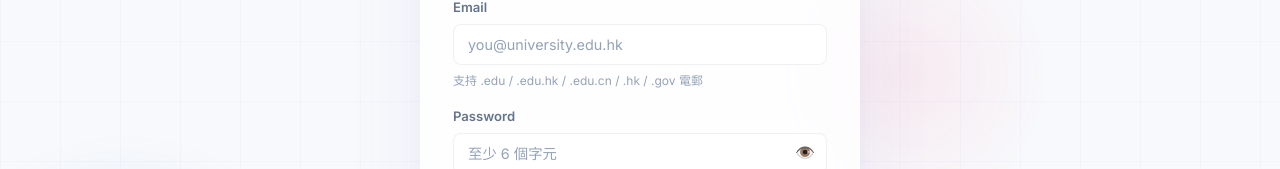
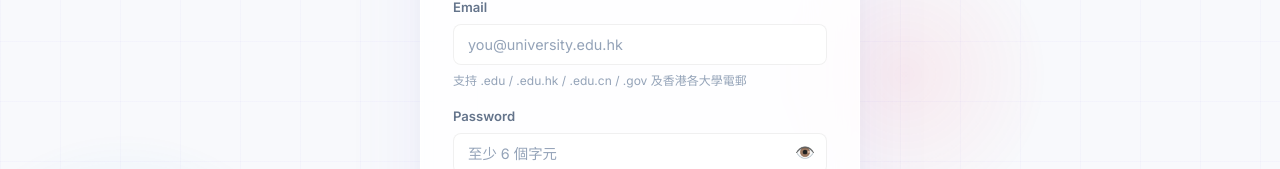
Before and after one commit to Tony0824X/HK_UpUp, a Next.js app in the folder web/: page /auth in a window 1280 px wide. Both pictures are taken after a click on the button "Register". Shown: the part 379-548 px from the top of the page. Built offline with nearby package versions, Linux system fonts and the light colour scheme; no server answers.

Commit message:
fix: update allowed email domains - add HK universities, remove .hk

```diff
--- a/web/src/app/auth/page.js
+++ b/web/src/app/auth/page.js
@@ -7,7 +7,11 @@ import { supabase } from "@/lib/supabase";
 import styles from "./auth.module.css";
 
 // Allowed email domain suffixes
-const ALLOWED_DOMAINS = [".edu", ".edu.hk", ".edu.cn", ".hk", ".gov"];
+const ALLOWED_DOMAINS = [
+  ".edu", ".edu.hk", ".edu.cn", ".gov",
+  ".hku.hk", ".cuhk.edu.hk", ".ust.hk", ".cityu.edu.hk",
+  ".polyu.edu.hk", ".hkbu.edu.hk", ".eduhk.hk", ".ln.edu.hk",
+];
 
 function isAllowedEmail(email) {
   const lower = email.toLowerCase().trim();
@@ -35,7 +39,7 @@ export default function AuthPage() {
 
     // Validate .edu email
     if (!isAllowedEmail(email)) {
-      setError("請使用學術或政府電郵註冊（.edu / .edu.hk / .edu.cn / .hk / .gov）");
+      setError("請使用學術或政府電郵註冊（.edu / .edu.hk / .edu.cn / .gov 或香港各大學電郵）");
       return;
     }
 
@@ -185,7 +189,7 @@ export default function AuthPage() {
                 id="register-email"
               />
               <span className={styles.hint}>
-                支持 .edu / .edu.hk / .edu.cn / .hk / .gov 電郵
+                支持 .edu / .edu.hk / .edu.cn / .gov 及香港各大學電郵
               </span>
             </div>
 
```
